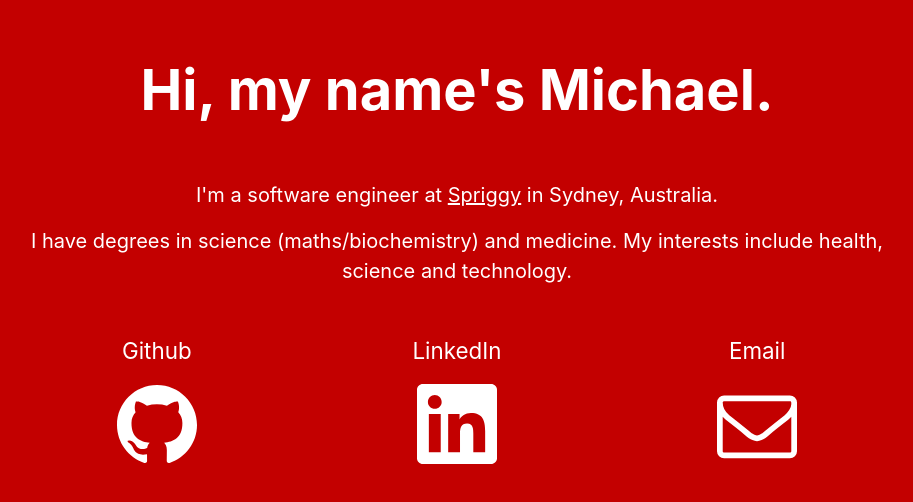
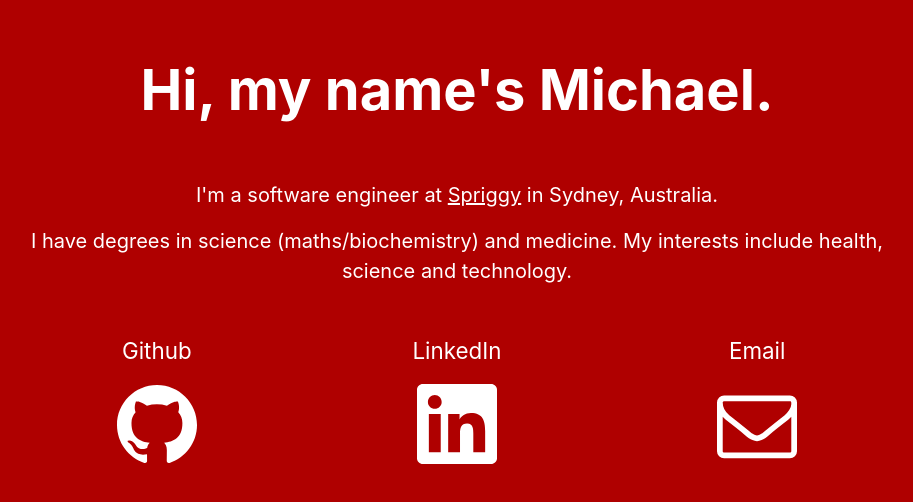
Before and after one commit to McHogardty/mchogardty.com, a plain HTML site: page index.html in a window 1280 px wide. Shown: the whole page, without its empty margins (183-1096 px from the left). Drawn offline with nearby package versions, Linux system fonts and the light colour scheme.

Commit message:
Use a more muted background.

```diff
--- a/index.html
+++ b/index.html
@@ -10,7 +10,7 @@
     <link href="https://fonts.googleapis.com/css?family=Inconsolata" rel="stylesheet">
     <style>
         .body {
-            background-color: #C30000;
+            background-color: #AF0000;
             color: #ffffff;
             text-align: center;
         }
```
